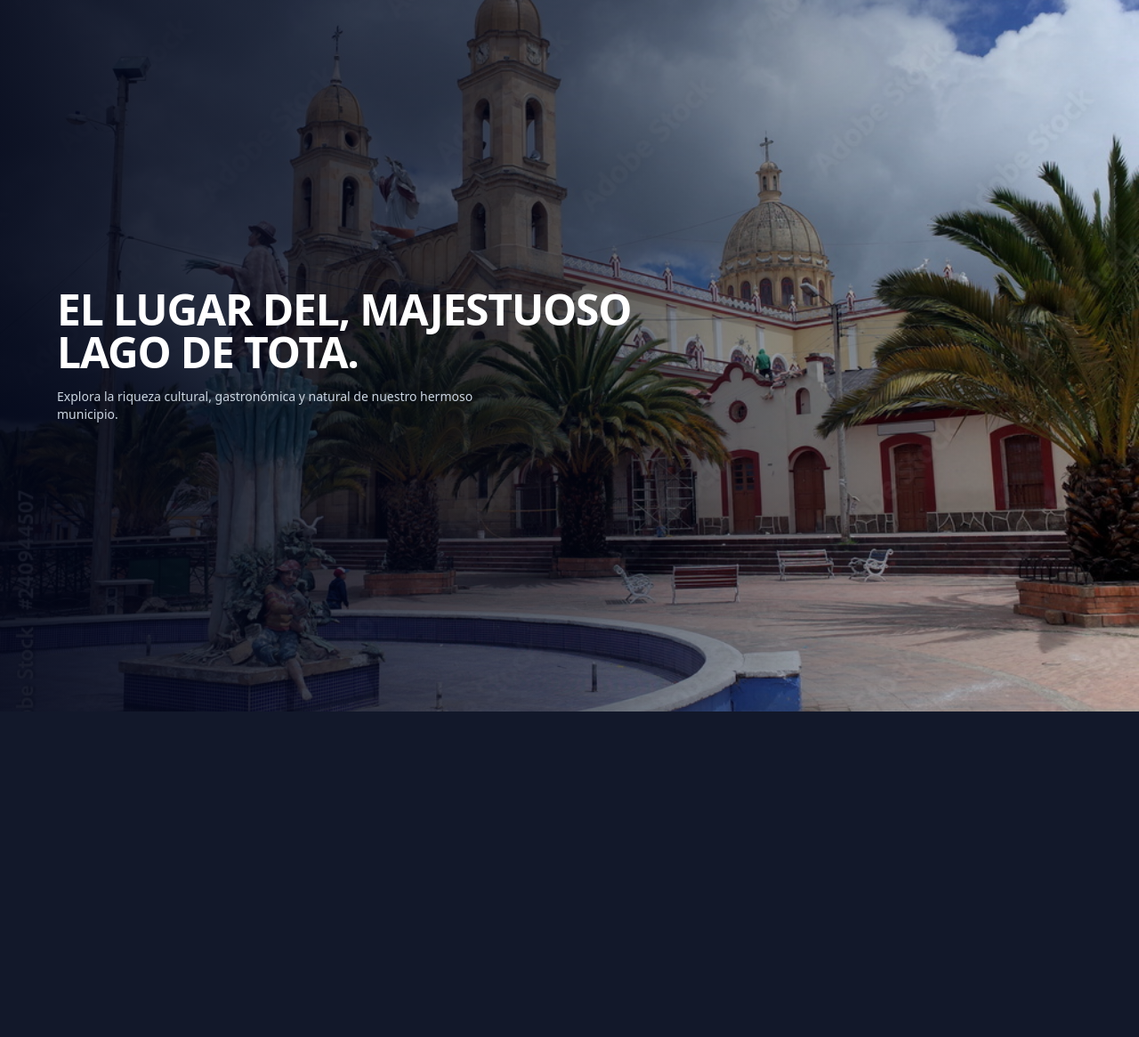
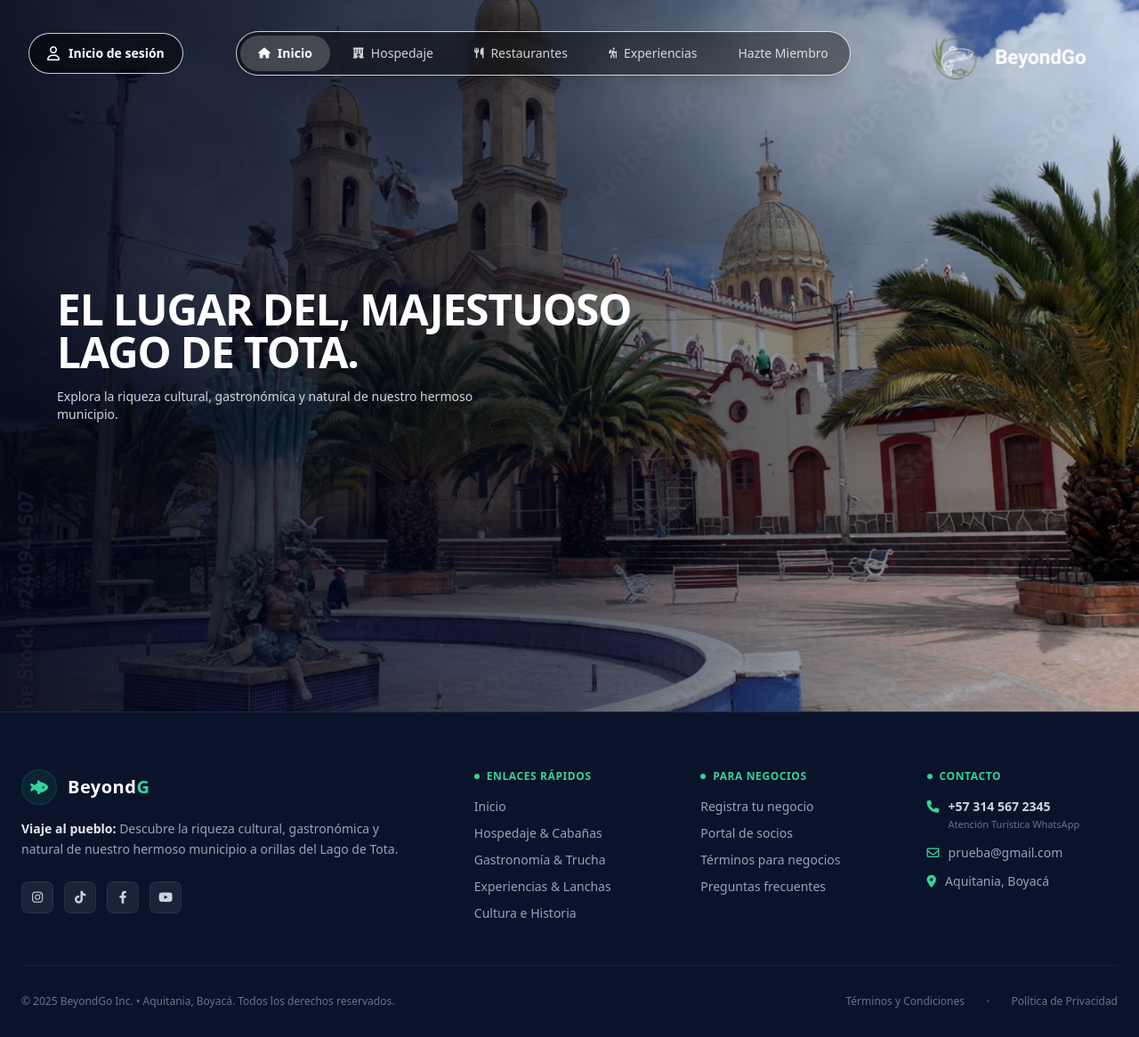
Before and after one commit to 71steven00/BeyondGo, a Django app: page / in a window 1280 px wide. Shown: the whole page at 89% size. Before the commit the page ends 800 px from the top, so only its background shows below. Run offline with Django 5.2, Linux system fonts and the light colour scheme; some libraries are stand-ins or nearby versions.

Commit message:
feat(inicio): implementacion de la interfaz base de inicio

```diff
--- a/inicio/templates/index/inicio.html
+++ b/inicio/templates/index/inicio.html
@@ -1,11 +1 @@
-{% extends 'base_inicio.html' %} <!-- O la base que uses en tu proyecto para el inicio -->
-{% load static %}
-
-{% block content %}
-
-  <!-- INCLUIMOS EL HEADER PASÁNDOLE SUS DATOS ESPECÍFICOS -->
-  {% include 'components/header.html' with header_bg_image="/static/img/img.jpeg" header_title="EL LUGAR DEL, MAJESTUOSO LAGO DE TOTA." header_subtitle="Explora la riqueza cultural, gastronómica y natural de nuestro hermoso municipio."%}
-
-
-
-{% endblock %}
+{% extends 'base_inicio.html' %}
--- a/inicio/urls.py
+++ b/inicio/urls.py
@@ -1,6 +1,11 @@
-from .views import visualizar_template_header
+from .views import pagina_inicio
 from django.urls import path
 
 urlpatterns = [
-    path('', visualizar_template_header, name='inicio_sesion'),
+    path('', pagina_inicio, name='inicio'),
+    path('experiencias/', pagina_inicio, name='experiencias'),
+    path('hospedaje/', pagina_inicio, name='hospedaje'),
+    path('restaurantes/', pagina_inicio, name='restaurantes'),
+    path('hazte_miembro/', pagina_inicio, name='hazte_miembro'),
+
 ]
--- a/inicio/views.py
+++ b/inicio/views.py
@@ -1,5 +1,5 @@
 from django.shortcuts import render
 
 # Create your views here.
-def visualizar_template_header(request):
+def pagina_inicio(request):
     return render(request, 'index/inicio.html')
--- a/templates/base_inicio.html
+++ b/templates/base_inicio.html
@@ -7,11 +7,16 @@
     <script src="https://cdn.tailwindcss.com"></script>
     <link rel="stylesheet" href="https://cdnjs.cloudflare.com/ajax/libs/font-awesome/6.4.0/css/all.min.css">
 </head>
+{% include 'components/nav.html' %}
+{% include 'components/header.html' with header_bg_image="/static/img/img.jpeg" header_title="EL LUGAR DEL, MAJESTUOSO LAGO DE TOTA." header_subtitle="Explora la riqueza cultural, gastronómica y natural de nuestro hermoso municipio."%}
 <body class="bg-slate-50">
 
     <!-- Aquí se inyecta todo lo de tus páginas hijas -->
     {% block content %}
+
     {% endblock %}
 
 </body>
+
+{% include 'components/footer.html' %}
 </html>
--- a/templates/components/nav.html
+++ b/templates/components/nav.html
@@ -1,13 +1,13 @@
 {% load static %}
 
 <nav id="main-nav"
-    class="w-full fixed top-0 left-0 z-50 px-8 py-5 flex justify-between items-center pointer-events-none transition-all duration-300">
+    class="w-full fixed top-0 left-0 z-50 px-8 py-4 flex justify-between items-center pointer-events-none transition-all duration-300">
 
     <!-- 1. Botón izquierdo: Inicio de sesión -->
-    <div class="pointer-events-auto">
+    <div class="pointer-events-auto flex items-center">
         <a href="{% url 'login' %}"
-            class="flex items-center gap-3 px-6 py-3 rounded-full border border-white/30 bg-black/40 backdrop-blur-md text-white text-xs font-medium hover:bg-black/60 transition shadow-lg">
-            <i class="fa-regular fa-user text-sm"></i>
+            class="flex items-center gap-2.5 px-5 py-2.5 rounded-full border border-white/80 bg-black/50 backdrop-blur-md text-white text-sm font-semibold hover:text-white hover:bg-white/10 transition">
+            <i class="fa-regular fa-user text-base"></i>
             <span>Inicio de sesión</span>
         </a>
     </div>
@@ -15,7 +15,7 @@
     <!-- 2. Píldora de navegación central -->
     <div class="pointer-events-auto">
         <div
-            class="flex items-center gap-1.5 p-1 rounded-full border border-white/30 bg-black/40 backdrop-blur-md shadow-xl text-white text-sm">
+            class="flex items-center gap-1.5 p-1 rounded-full border border-white/80 bg-black/40 backdrop-blur-md shadow-xl text-white text-sm">
 
             <!-- Inicio -->
             <a href="{% url 'inicio' %}"
@@ -25,28 +25,28 @@
             </a>
 
             <!-- Hospedaje -->
-            <a href="{% url 'inicio' %}"
+            <a href="{% url 'hospedaje' %}"
                 class="flex items-center gap-2 px-5 py-2.5 rounded-full transition {% if request.resolver_match.url_name == 'hospedaje' %}bg-white/20 font-semibold text-white shadow-sm{% else %}text-white/80 hover:text-white hover:bg-white/10{% endif %}">
                 <i class="fa-solid fa-hotel text-xs"></i>
                 <span>Hospedaje</span>
             </a>
 
             <!-- Restaurantes -->
-            <a href="{% url 'inicio' %}"
+            <a href="{% url 'restaurantes' %}"
                 class="flex items-center gap-2 px-5 py-2.5 rounded-full transition {% if request.resolver_match.url_name == 'restaurantes' %}bg-white/20 font-semibold text-white shadow-sm{% else %}text-white/80 hover:text-white hover:bg-white/10{% endif %}">
                 <i class="fa-solid fa-utensils text-xs"></i>
                 <span>Restaurantes</span>
             </a>
 
             <!-- Experiencias -->
-            <a href="{% url 'inicio' %}"
+            <a href="{% url 'experiencias' %}"
                 class="flex items-center gap-2 px-5 py-2.5 rounded-full transition {% if request.resolver_match.url_name == 'experiencias' %}bg-white/20 font-semibold text-white shadow-sm{% else %}text-white/80 hover:text-white hover:bg-white/10{% endif %}">
                 <i class="fa-solid fa-person-hiking text-xs"></i>
                 <span>Experiencias</span>
             </a>
 
             <!-- Hazte Miembro -->
-            <a href="{% url 'inicio' %}"
+            <a href="{% url 'hazte_miembro' %}"
                 class="flex items-center gap-2 px-5 py-2.5 rounded-full transition {% if request.resolver_match.url_name == 'hazte_miembro' %}bg-white/20 font-semibold text-white shadow-sm{% else %}text-white/80 hover:text-white hover:bg-white/10{% endif %}">
                 <span>Hazte Miembro</span>
             </a>
@@ -55,8 +55,8 @@
     </div>
 
     <!-- 3. Logotipo derecho -->
-    <div class="pointer-events-auto">
-        <img src="'#'" alt="BeyondGo" class="h-10 w-auto object-contain">
+    <div class="pointer-events-auto flex items-center">
+        <img src="{% static 'icons/logo.ico' %}" alt="BeyondGo" class="h-16 md:h-20 w-auto object-contain">
     </div>
 
 </nav>
```
Also changed, not shown: static/icons/logo.ico (added).
